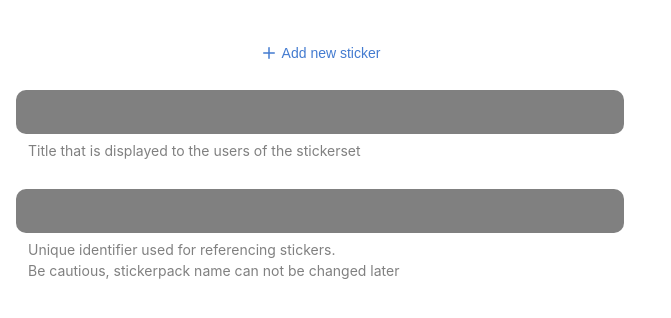
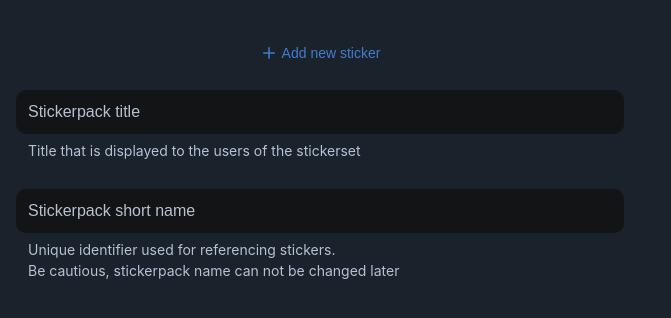
Before and after one commit to TatianaFomina/stkrz_bot, a Vue app in the folder webapp/: page / in a window 1280 px wide. Shown: the top 318 px of the page, without its empty margins (0-671 px from the left). Built offline with nearby package versions, Linux system fonts and the light colour scheme.

Commit message:
Fix default styles

```diff
--- a/webapp/src/variables.css
+++ b/webapp/src/variables.css
@@ -1,9 +1,9 @@
 
 :root {
-  --color-background: var(--tg-theme-bg-color);
-  --color-background-secondary: var(--tg-theme-secondary-bg-color, grey);
+  --color-background: var(--tg-theme-bg-color, #1A222C);
+  --color-background-secondary: var(--tg-theme-secondary-bg-color, #131415);
   --color-text: var(--tg-theme-text-color, white);
-  --color-text-secondary: var(--tg-theme-hint-color, grey);
-  --color-accent: var(--tg-theme-button-color, blue);
+  --color-text-secondary: var(--tg-theme-hint-color, #B4C2D3);
+  --color-accent: var(--tg-theme-button-color, #55A4F8);
   --color-link: var(--tg-theme-link-color, rgb(67, 123, 208));
 }
```
